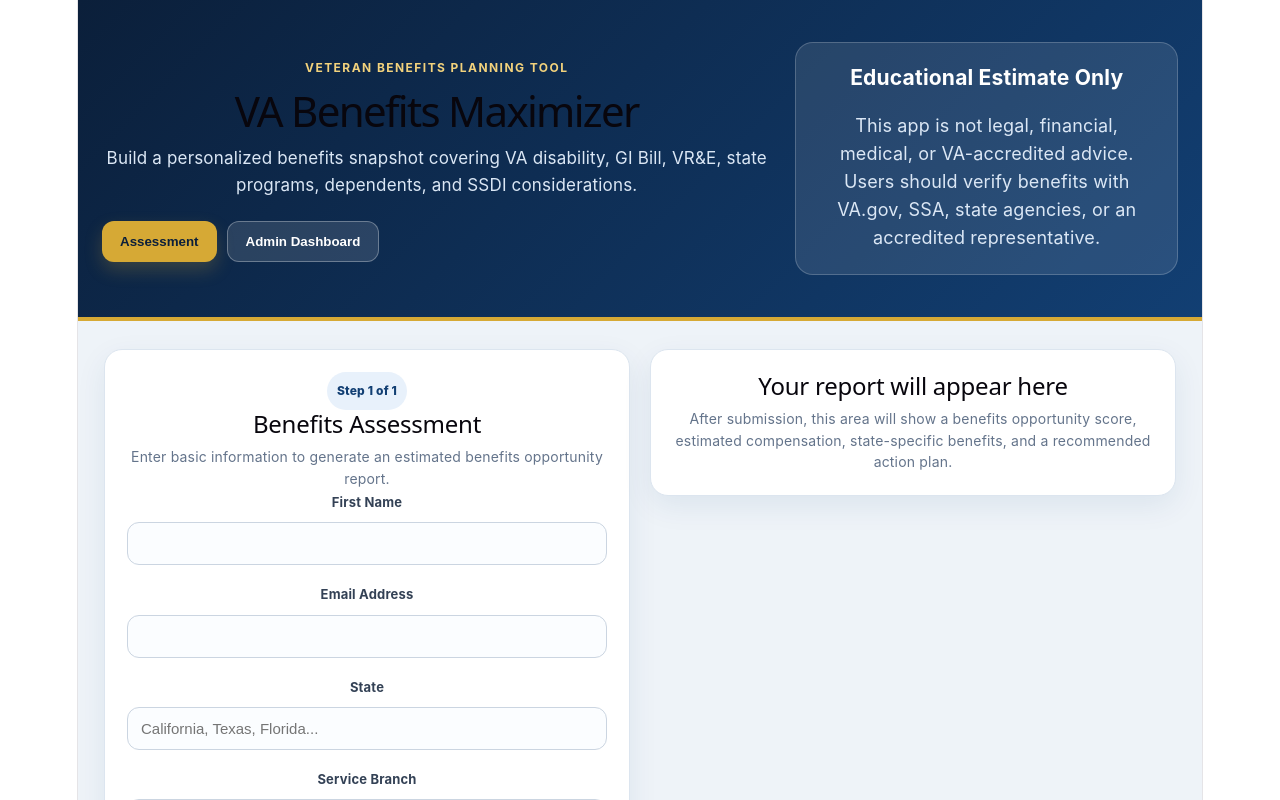
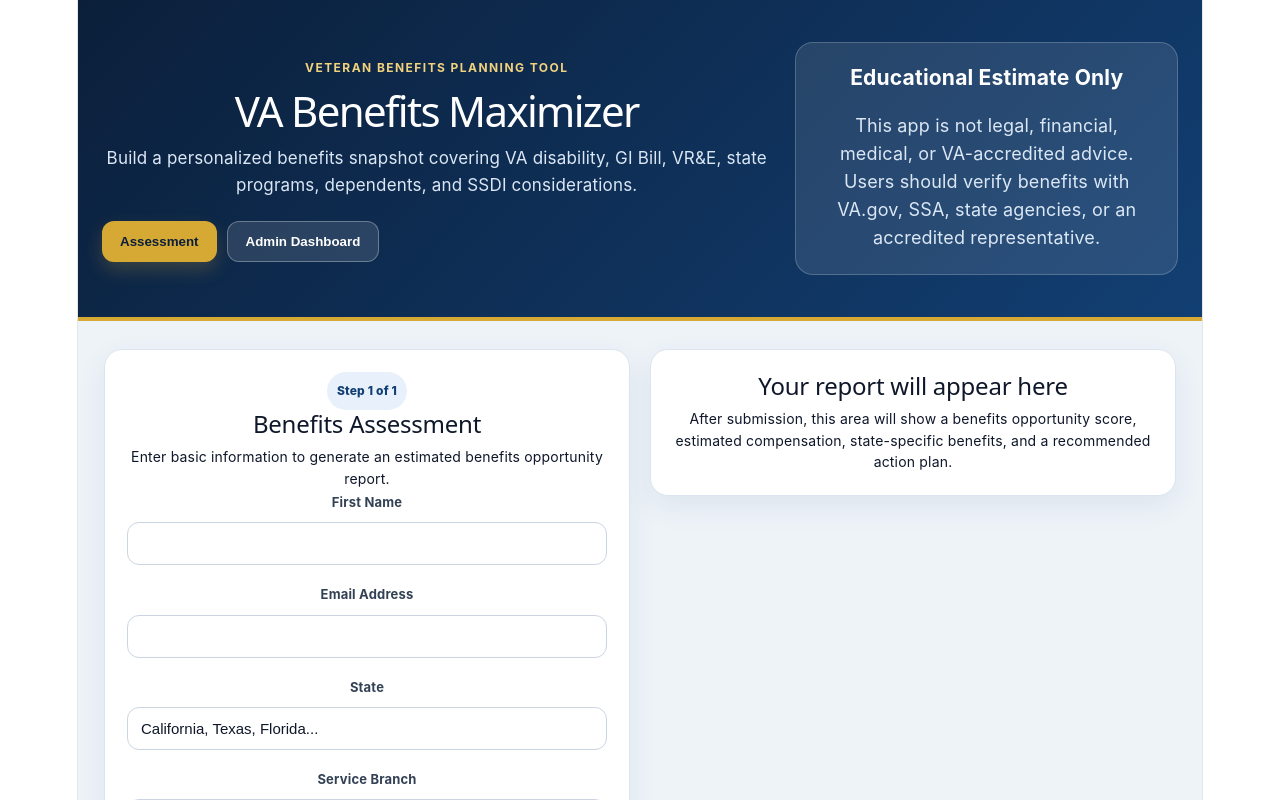
Before and after one commit to seanball49-smb/va-benefits-maximizer, a React (Vite) app: page / in a window 1280 px wide. Shown: the top 800 px of the page. Built offline with nearby package versions, Linux system fonts and the light colour scheme.

Commit message:
Fix deployed text contrast

```diff
--- a/src/App.css
+++ b/src/App.css
@@ -4,6 +4,53 @@
 
 body {
   margin: 0;
+  color: #0f172a;
+}
+
+h1,
+h2,
+h3,
+h4,
+h5,
+h6,
+label,
+p,
+li,
+small,
+span,
+div {
+  color: inherit;
+}
+
+main,
+section,
+form,
+input,
+select,
+textarea {
+  color: #0f172a;
+}
+
+input,
+select,
+textarea {
+  color: #0f172a !important;
+  background: #ffffff !important;
+  -webkit-text-fill-color: #0f172a !important;
+}
+
+input::placeholder {
+  color: #64748b !important;
+  opacity: 1;
+}
+
+select option {
+  color: #0f172a;
+  background: #ffffff;
+}
+
+button {
+  color: inherit;
 }
 
 @media (max-width: 900px) {
--- a/src/App.jsx
+++ b/src/App.jsx
@@ -392,7 +392,7 @@ function App() {
       color: "#123f73",
     },
     note: {
-      color: "#64748b",
+      color: "##1e293b",
       fontSize: "14px",
       lineHeight: 1.55,
     },
```
